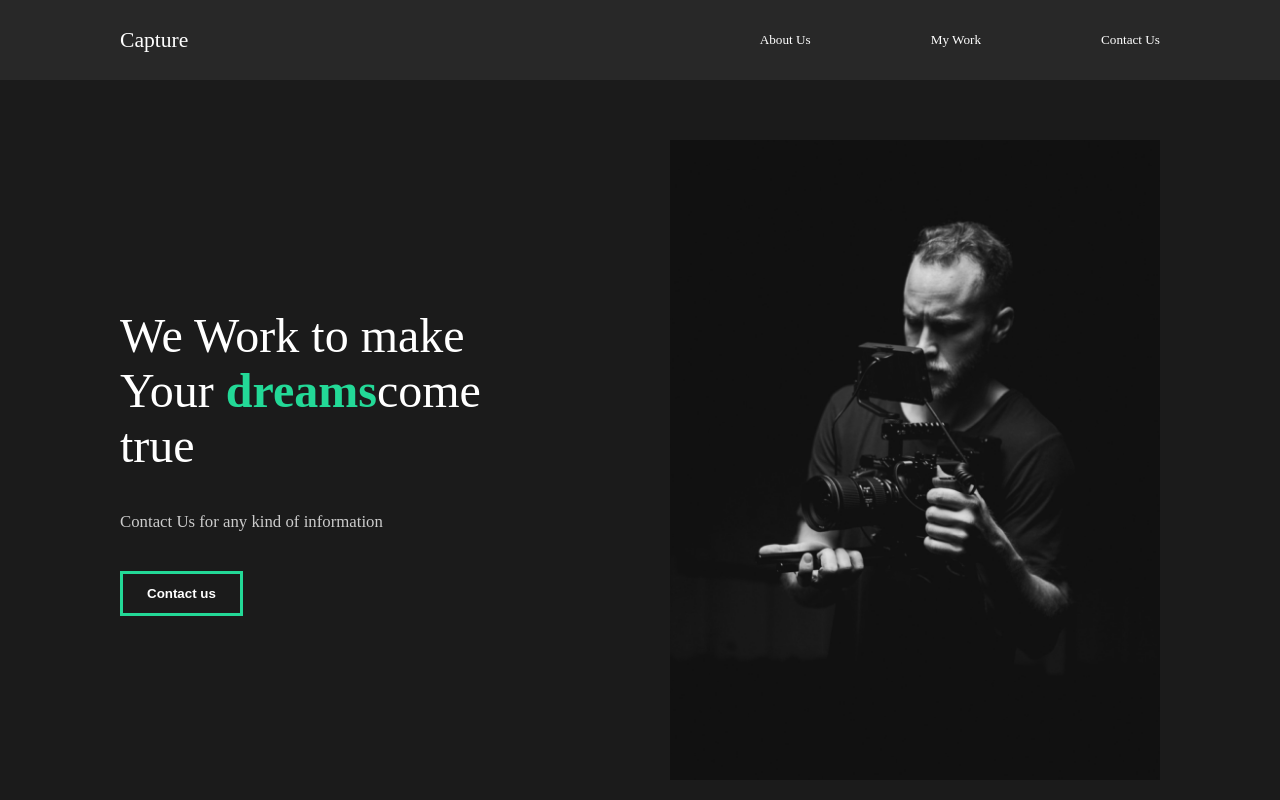
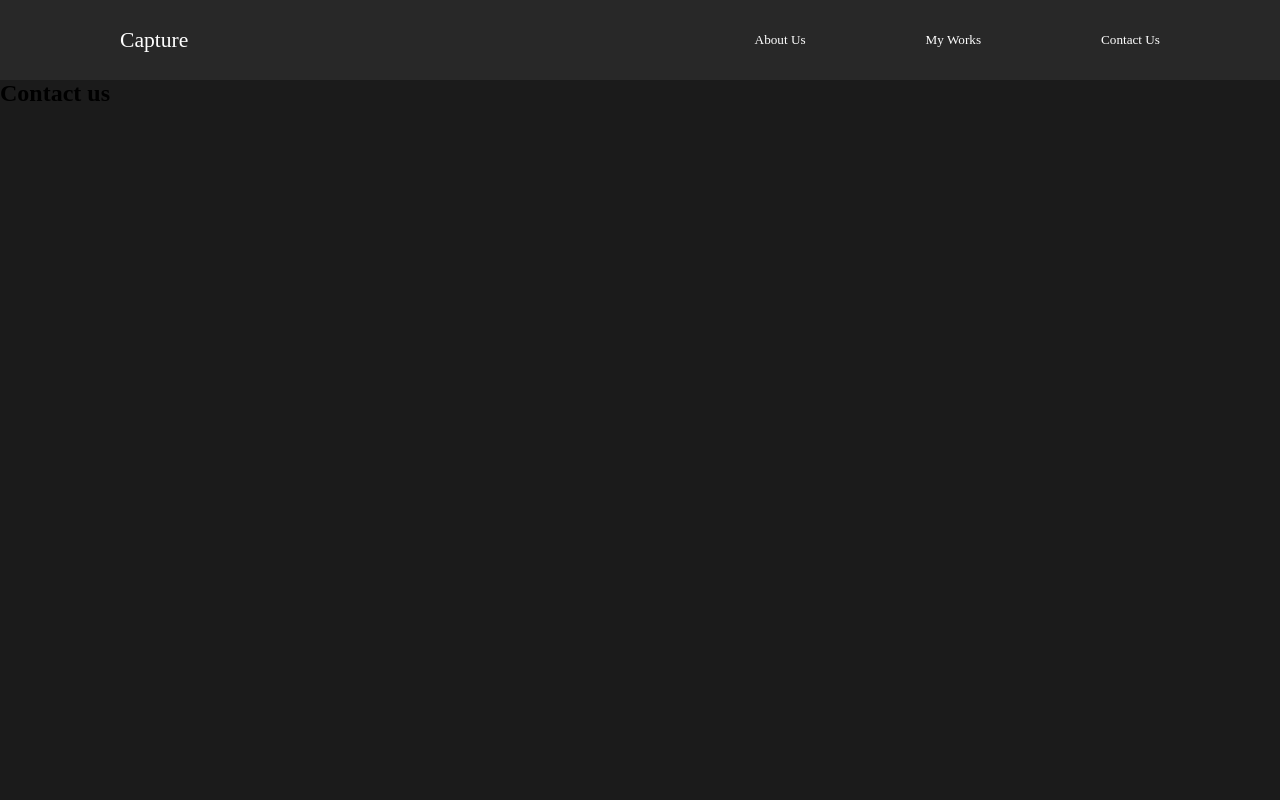
Before and after one commit to Noormohammad011/reactPortfolio, a React (Create React App) app: page /contact in a window 1280 px wide. Shown: the top 800 px of the page. Built offline with nearby package versions, Linux system fonts and the light colour scheme.

Commit message:
8. Implementation of react router dom

```diff
--- a/src/App.js
+++ b/src/App.js
@@ -2,12 +2,20 @@ import React from 'react'
 import AboutUs from './pages/AboutUs'
 import GlobalStyles from './components/GlobalStyles'
 import Nav from './components/Nav'
+import {Switch, Route } from 'react-router-dom'
+import ContactUs from './pages/ContactUs'
+import OurWork from './pages/OurWork'
 const App = () => {
   return (
     <div className='App'>
       <GlobalStyles />
       <Nav />
-      <AboutUs />
+      <Switch>
+        <Route path='/' component={AboutUs} exact/>
+        <Route path='/work' component={OurWork} />
+        <Route path='/work/:id' component={OurWork} />
+        <Route path='/contact' component={ContactUs} />
+      </Switch>
     </div>
   )
 }
--- a/src/components/AboutSection.js
+++ b/src/components/AboutSection.js
@@ -1,7 +1,7 @@
 import React from 'react'
 import home1 from '../img/home1.png'
 //styles
-import styled from 'styled-components'
+
 import { About, Description, Image, Hide } from '../styles'
 const AboutSection = () => {
   return (
--- a/src/components/Nav.js
+++ b/src/components/Nav.js
@@ -1,22 +1,23 @@
 import React from 'react'
+import { Link } from 'react-router-dom'
 import styled from 'styled-components'
 const Nav = () => {
   return (
     <StyledNav>
       <h1>
-        <a id='logo' href=''>
+        <Link to='/' id='logo'>
           Capture
-        </a>
+        </Link>
       </h1>
       <ul>
         <li>
-          <a href=''>About Us</a>
+          <Link to='/about'>About Us</Link>
         </li>
         <li>
-          <a href=''>My Work</a>
+          <Link to='/work'>My Works</Link>
         </li>
         <li>
-          <a href=''>Contact Us</a>
+          <Link to='/contact'>Contact Us</Link>
         </li>
       </ul>
     </StyledNav>
@@ -43,9 +44,9 @@ const StyledNav = styled.nav`
     font-size: 1.8rem !important;
     font-weight: lighter;
   }
-  li{
-      padding-left:10rem;
-      position:relative;
+  li {
+    padding-left: 10rem;
+    position: relative;
   }
 `
 
--- a/src/index.js
+++ b/src/index.js
@@ -2,11 +2,11 @@ import React from 'react';
 import ReactDOM from 'react-dom';
 import './index.css';
 import App from './App';
-
+import { BrowserRouter as Router } from 'react-router-dom'
 
 ReactDOM.render(
-  <React.StrictMode>
+  <Router>
     <App />
-  </React.StrictMode>,
+  </Router>,
   document.getElementById('root')
 );
--- /dev/null
+++ b/src/pages/ContactUs.js
@@ -0,0 +1,11 @@
+import React from 'react'
+
+const ContactUs = () => {
+  return (
+    <div>
+      <h1>Contact us</h1>
+    </div>
+  )
+}
+
+export default ContactUs
--- /dev/null
+++ b/src/pages/OurWork.js
@@ -0,0 +1,7 @@
+import React from 'react'
+
+const OurWork = () => {
+  return <div>Our Work Page</div>
+}
+
+export default OurWork
```
